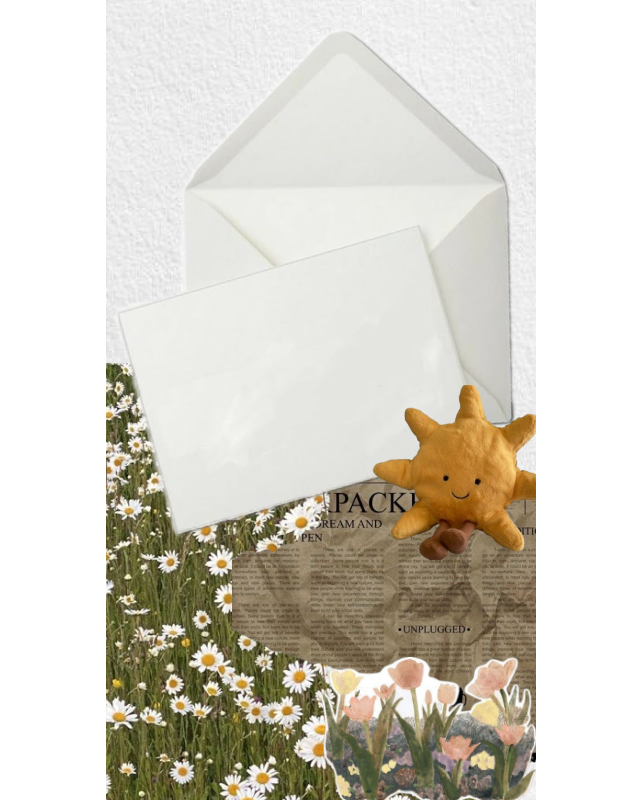
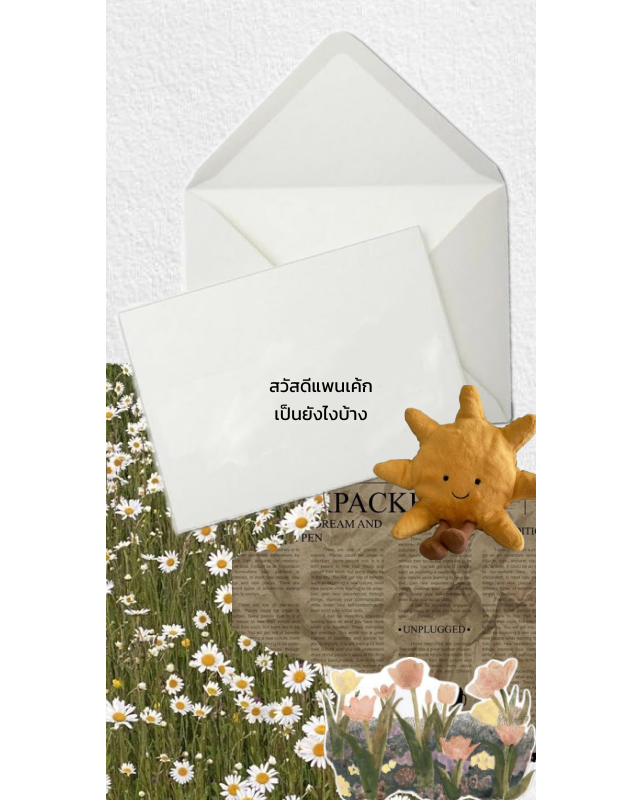
Before and after one commit to chatmethar-comp/lovestory, a Nuxt app: page /story in a window 1280 px wide. Shown: the whole page, without its empty margins (319-959 px from the left). Built offline with nearby package versions, Linux system fonts and the light colour scheme; no server answers.

Commit message:
fix z-index

```diff
--- a/pages/story.vue
+++ b/pages/story.vue
@@ -5,7 +5,7 @@
       :style="{ backgroundImage: currentContent ? `url(/images/story_bg/${currentContent.background || 'story_default.png'})` : '' }"
     >
       <div class="flex flex-col justify-center items-center h-full relative">
-        <StoryComponent v-if="currentContent" :content="currentContent" class="p-6" />
+        <StoryComponent v-if="currentContent" :content="currentContent" class="p-6 z-20" />
       </div>
 
       <!-- Loop through decorations and add classes for animations dynamically based on src -->
```
